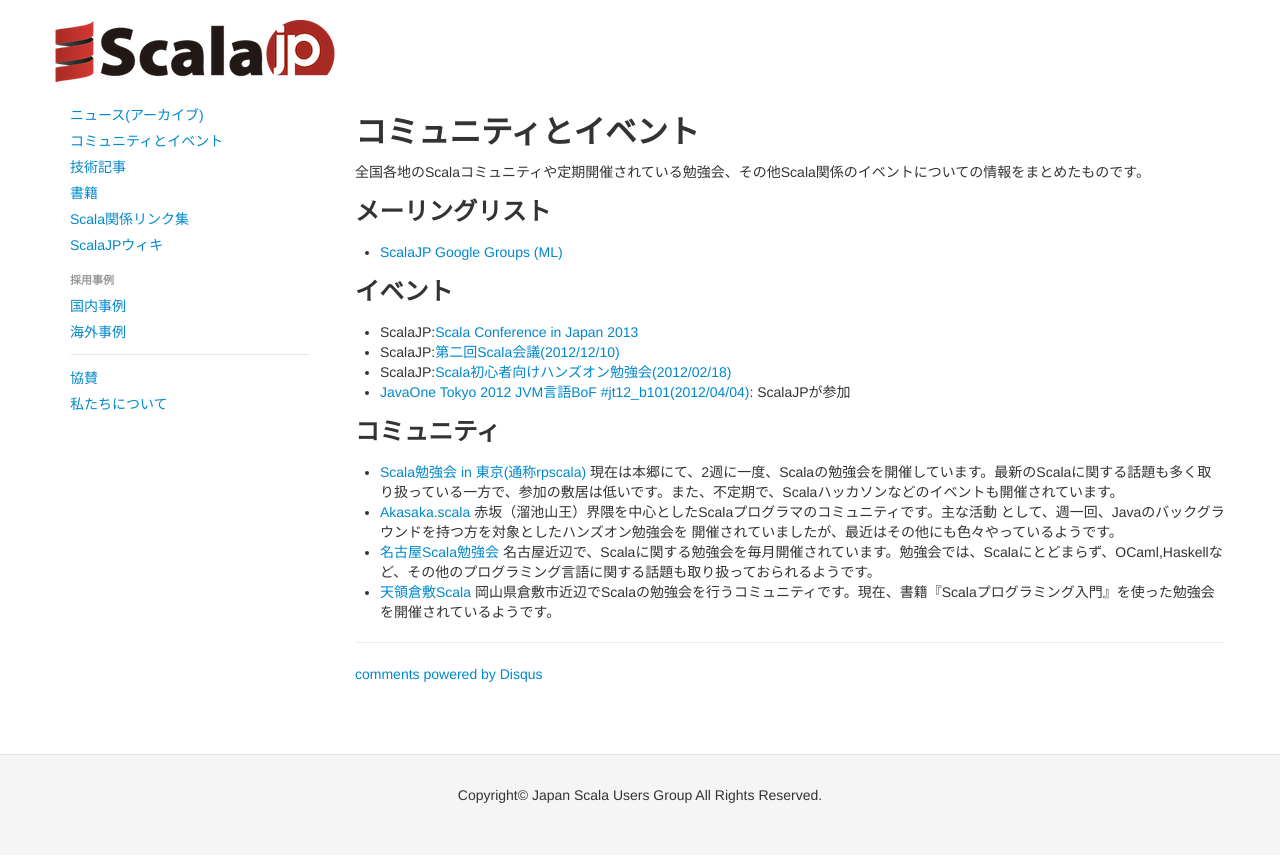
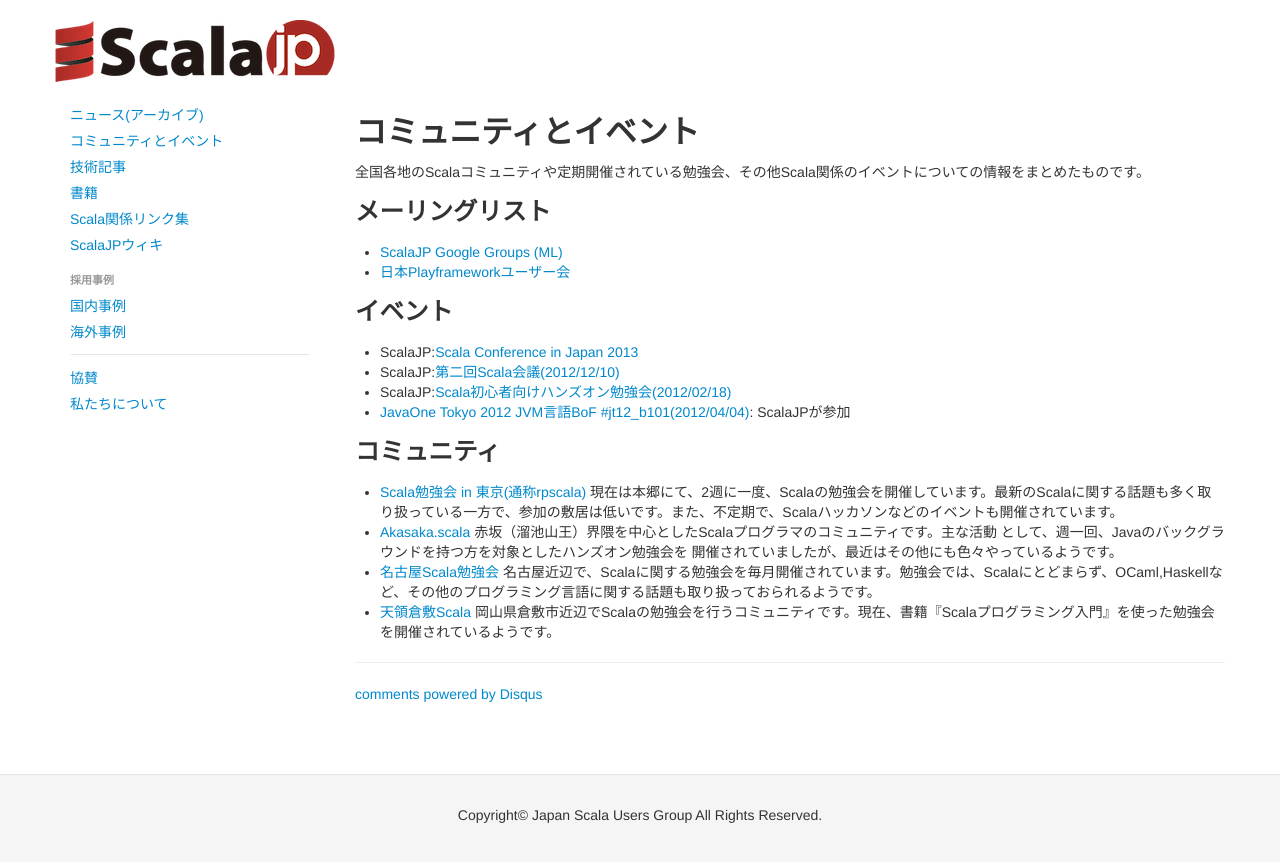
Before and after one commit to scalajp/scalajp, a Jekyll site: the page built from communities.md, in a window 1280 px wide. Shown: the top 862 px of the page. Built offline with Jekyll 4.4.1, drawn with Linux system fonts in a browser that asks for light colours; nearby versions of some CDN libraries; Markdown is read by kramdown in place of the engine named in the settings; comment, search, counter and statistics services are not loaded.

Commit message:
日本Playframeworkユーザー会 のリンク追加

```diff
--- a/communities.md
+++ b/communities.md
@@ -11,6 +11,7 @@
 ### メーリングリスト
 
 * [ScalaJP Google Groups (ML)](https://groups.google.com/forum/#!forum/scala-jp)
+* [日本Playframeworkユーザー会](https://groups.google.com/forum/#!forum/play_ja)
 
 ### イベント
 
```
